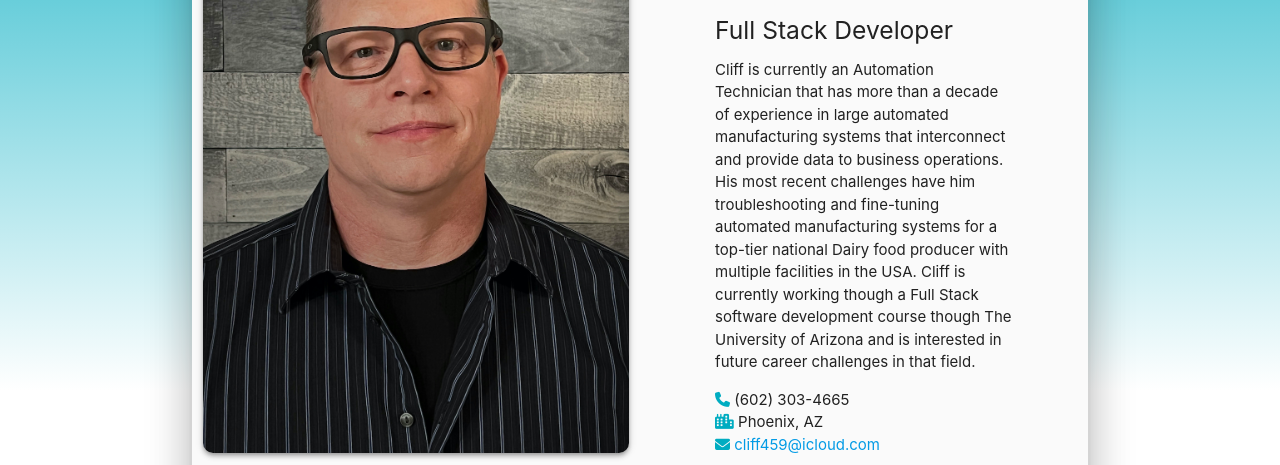
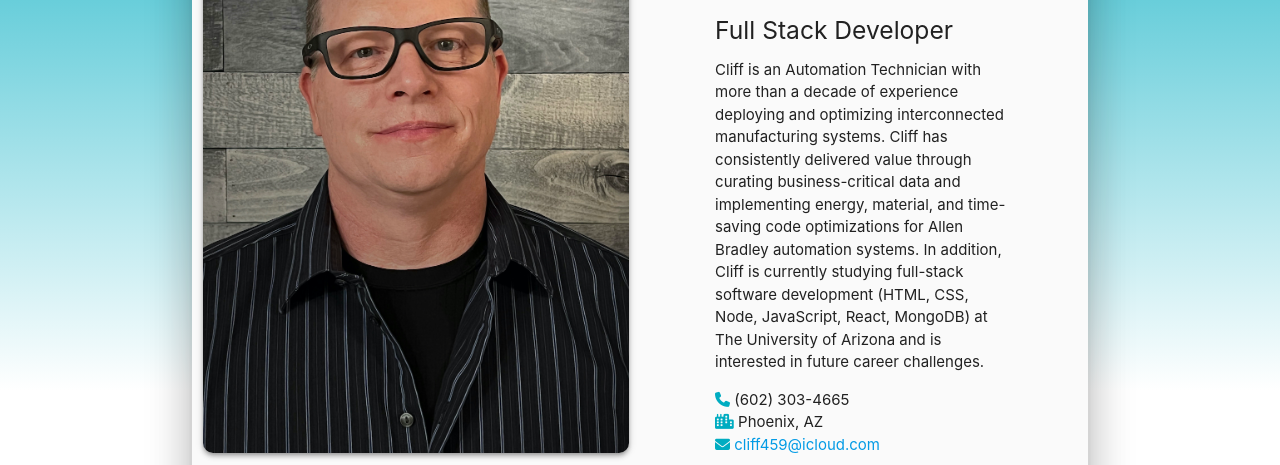
Before and after one commit to cliff-rosenberg/16-Portfolio-Update-3, a plain HTML site: page index.html in a window 1280 px wide. Shown: the part 335-800 px from the top of the page. Drawn offline with nearby package versions, Linux system fonts and the light colour scheme.

Commit message:
updated HTML text

```diff
--- a/index.html
+++ b/index.html
@@ -69,9 +69,11 @@
                   <h5 class="browser-default">Hello, I am</h5>
                   <h2 class="browser-default">Cliff Rosenberg</h2>
                   <h5>Full Stack Developer</h5>
-                  <p class="mb-4">Cliff is currently an Automation Technician that has more than a decade of experience in large automated manufacturing systems that interconnect and provide data to business operations.
-                    His most recent challenges have him troubleshooting and fine-tuning automated manufacturing systems for a top-tier national Dairy food producer with multiple facilities in the USA.
-                    Cliff is currently working though a Full Stack software development course though The University of Arizona and is interested in future career challenges in that field.</p>
+                  <p class="mb-4">Cliff is an Automation Technician with more than a decade of experience deploying and optimizing interconnected manufacturing systems.
+                    Cliff has consistently delivered value through curating business-critical data and implementing energy, material, and time-saving code optimizations for Allen Bradley automation systems.
+                    In addition, Cliff is currently studying full-stack software development (HTML, CSS, Node, JavaScript, React, MongoDB) at The University of Arizona and is interested in future career challenges.
+
+                  </p>
                   <ul>
                     <li><i class="fa-solid fa-phone"></i> (602) 303-4665</li>
                     <li><i class="fa-solid fa-city"></i> Phoenix, AZ</li>
@@ -107,9 +109,9 @@
                   <h5 class="browser-default">Hello, I am</h5>
                   <h2 class="browser-default">Cliff Rosenberg</h2>
                   <h5>Full Stack Developer</h5>
-                  <p class="mb-4">Cliff is currently an Automation Technician that has more than a decade of experience in large automated manufacturing systems that interconnect and provide data to business operations.
-                    His most recent challenges have him troubleshooting and fine-tuning automated manufacturing systems for a top-tier national Dairy food producer with multiple facilities in the USA.
-                    Cliff is currently working though a Full Stack software development course though The University of Arizona and is interested in future career challenges in that field.</p>
+                  <p class="mb-4">Cliff is an Automation Technician with more than a decade of experience deploying and optimizing interconnected manufacturing systems.
+                    Cliff has consistently delivered value through curating business-critical data and implementing energy, material, and time-saving code optimizations for Allen Bradley automation systems.
+                    In addition, Cliff is currently studying full-stack software development (HTML, CSS, Node, JavaScript, React, MongoDB) at The University of Arizona and is interested in future career challenges.</p>
                   <ul>
                     <li><i class="fa-solid fa-phone"></i> (602) 303-4665</li>
                     <li><i class="fa-solid fa-city"></i> Phoenix, AZ</li>
```
